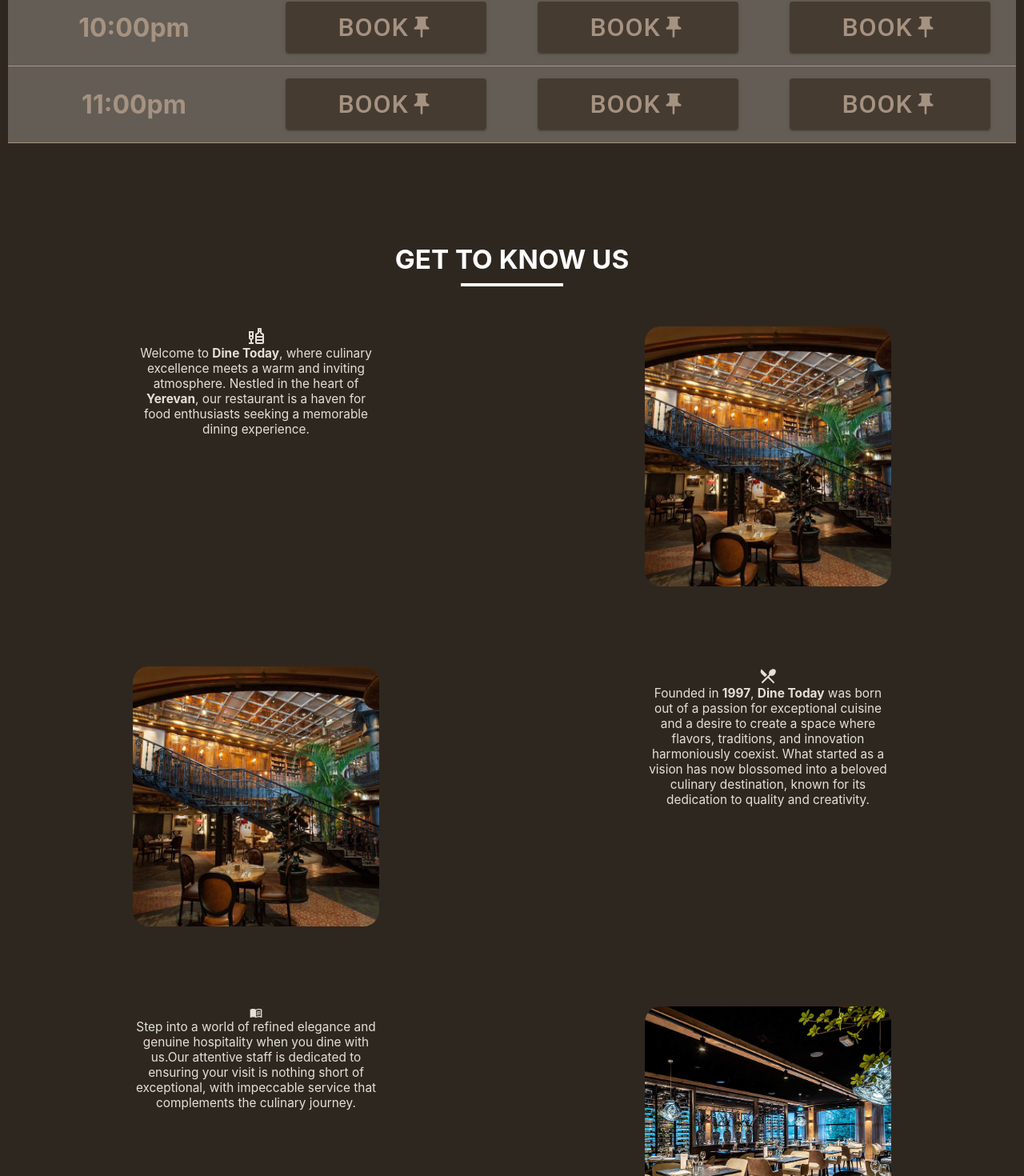
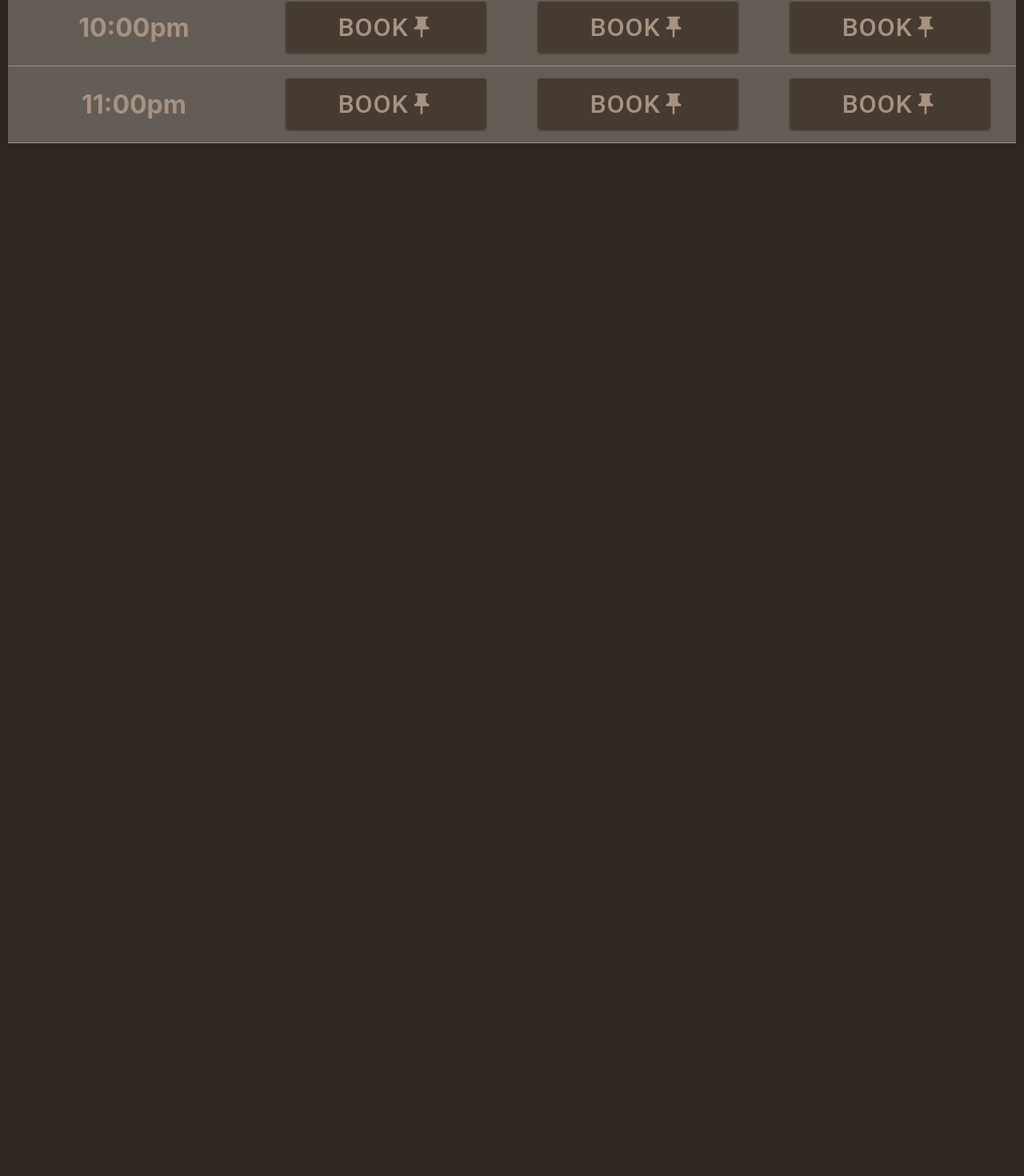
Before and after one commit to mikayellyan/aca-booking, a React (Create React App) app: page / in a window 1280 px wide. Shown: the part 1304-2774 px from the top of the page at 80% size. After the commit the page ends 1493 px from the top, so only its background shows below. Built offline with nearby package versions, Linux system fonts and the light colour scheme.

Commit message:
period commit

```diff
--- a/src/App.css
+++ b/src/App.css
@@ -1,16 +1,20 @@
-*{
+* {
   margin: 0;
   padding: 0;
   box-sizing: border-box;
 }
 
-body{
+body {
   /* background-image: url("./woods.jpeg"); */
   /* background: linear-gradient(#7570672c,#75706730,#75706728),url("./woods.jpeg");  */
   /* background-position: center;
   background-attachment: fixed;
   background-size: cover; */
   background-color: #2e2720;
+}
+
+.clicked::after {
+  transform: scaleX(1);
 }
 
 /* @media only screen and (max-width: 600px) {
--- a/src/components/AboutUs.js
+++ b/src/components/AboutUs.js
@@ -49,6 +49,7 @@ const AboutFlex = styled.div`
   justify-content: space-around;
   padding-top: 50px;
   padding-bottom: 50px;
+  flex-direction: row-reverse;
 `;
 
 const AboutImg1 = styled.div`
@@ -95,6 +96,60 @@ const AboutImg4 = styled.div`
   border-radius: 20px;
 `;
 
+// an array of objects which will store about us info
+
+const data = [
+  {
+    MainImg: AboutImg1,
+    description: (
+      <AboutInfoP>
+        Welcome to <b>Dine Today</b>, where culinary excellence meets a warm and
+        inviting atmosphere. Nestled in the heart of <b>Yerevan</b>, our
+        restaurant is a haven for food enthusiasts seeking a memorable dining
+        experience.
+      </AboutInfoP>
+    ),
+    DescriptionImg: LiquorOutlinedIcon,
+  },
+  {
+    MainImg: AboutImg2,
+    description: (
+      <AboutInfoP>
+        Founded in <b>1997</b>, <b>Dine Today</b> was born out of a passion for
+        exceptional cuisine and a desire to create a space where flavors,
+        traditions, and innovation harmoniously coexist. What started as a
+        vision has now blossomed into a beloved culinary destination, known for
+        its dedication to quality and creativity.
+      </AboutInfoP>
+    ),
+    DescriptionImg: LocalDiningOutlinedIcon,
+  },
+  {
+    MainImg: AboutImg3,
+    description: (
+      <AboutInfoP>
+        Step into a world of refined elegance and genuine hospitality when you
+        dine with us.Our attentive staff is dedicated to ensuring your visit is
+        nothing short of exceptional, with impeccable service that complements
+        the culinary journey.
+      </AboutInfoP>
+    ),
+    DescriptionImg: MenuBookOutlinedIcon,
+  },
+  {
+    MainImg: AboutImg4,
+    description: (
+      <AboutInfoP>
+        At <b>Dine Today</b>, we understand that sometimes you want to enjoy our
+        exceptional cuisine in the comfort of your own home. That's why we offer
+        a convenient and reliable delivery service, bringing the same exquisite
+        flavors from our kitchen straight to your doorstep.
+      </AboutInfoP>
+    ),
+    DescriptionImg: DeliveryDiningOutlinedIcon,
+  },
+];
+
 const AboutUs = () => {
   let classes = useStyles();
   return (
@@ -103,59 +158,21 @@ const AboutUs = () => {
       <AboutBox>
         <AboutTitle>GET TO KNOW US</AboutTitle>
         <Line />
-        <AboutFlex>
-          <AboutInfo>
-            <LiquorOutlinedIcon className={classes.AboutIcon} />
-            <AboutInfoP>
-              Welcome to <b>Dine Today</b>, where culinary excellence meets a
-              warm and inviting atmosphere. Nestled in the heart of{" "}
-              <b>Yerevan</b>, our restaurant is a haven for food enthusiasts
-              seeking a memorable dining experience.
-            </AboutInfoP>
-          </AboutInfo>
-          <AboutImg1 />
-        </AboutFlex>
-
-        <AboutFlex>
-          <AboutImg1 />
-          <AboutInfo>
-            <LocalDiningOutlinedIcon className={classes.AboutIcon} />
-            <AboutInfoP>
-              Founded in <b>1997</b>, <b>Dine Today</b> was born out of a
-              passion for exceptional cuisine and a desire to create a space
-              where flavors, traditions, and innovation harmoniously coexist.
-              What started as a vision has now blossomed into a beloved culinary
-              destination, known for its dedication to quality and creativity.
-            </AboutInfoP>
-          </AboutInfo>
-        </AboutFlex>
-
-        <AboutFlex>
-          <AboutInfo>
-            <MenuBookOutlinedIcon className={classes.AboutIcon} fontSize="" />
-            <AboutInfoP>
-              Step into a world of refined elegance and genuine hospitality when
-              you dine with us.Our attentive staff is dedicated to ensuring your
-              visit is nothing short of exceptional, with impeccable service
-              that complements the culinary journey.
-            </AboutInfoP>
-          </AboutInfo>
-          <AboutImg3 />
-        </AboutFlex>
-
-        <AboutFlex>
-          <AboutImg4 />
-          <AboutInfo>
-            <DeliveryDiningOutlinedIcon className={classes.AboutIcon} />
-            <AboutInfoP>
-              At <b>Dine Today</b>, we understand that sometimes you want to
-              enjoy our exceptional cuisine in the comfort of your own home.
-              That's why we offer a convenient and reliable delivery service,
-              bringing the same exquisite flavors from our kitchen straight to
-              your doorstep.
-            </AboutInfoP>
-          </AboutInfo>
-        </AboutFlex>
+        {data.map(({ MainImg, description, DescriptionImg }, index) => {
+          return (
+            <AboutFlex
+              key={index}
+              className={classes.flex}
+              style={{ flexDirection: index % 2 === 0 ? "row" : "row-reverse" }}
+            >
+              <AboutInfo>
+                <DescriptionImg className={classes.AboutIcon} />
+                {description}
+              </AboutInfo>
+              <MainImg />
+            </AboutFlex>
+          );
+        })}
       </AboutBox>
     </>
   );
--- a/src/components/Home.js
+++ b/src/components/Home.js
@@ -2,7 +2,6 @@ import * as React from "react";
 import { useStyles } from "../App";
 import Restaurant from "./Restaurant";
 import Navbar from "./Navbar";
-import AboutUs from "./AboutUs";
 
 const Home = () => {
   const classes = useStyles();
@@ -34,7 +33,6 @@ const Home = () => {
         </div>
       </section>
       <Restaurant />
-      <AboutUs />
     </>
   );
 };
--- a/src/components/Navbar.js
+++ b/src/components/Navbar.js
@@ -1,4 +1,4 @@
-import React from "react";
+import React, { useState } from "react";
 import { Link } from "react-router-dom";
 import Button from "@mui/material/Button";
 import { useStyles } from "../App";
--- a/src/firebase.js
+++ b/src/firebase.js
@@ -1,6 +1,6 @@
 import { initializeApp } from "firebase/app";
 import { getAuth } from "firebase/auth";
-
+import { getFirestore } from "firebase/firestore";
 const firebaseConfig = {
   apiKey: "AIzaSyBgJPUG66NdyXOoizSnaVnj7nFmfA1eURI",
   authDomain: "booking-auth-be041.firebaseapp.com",
@@ -11,4 +11,5 @@ const firebaseConfig = {
 };
 
 const app = initializeApp(firebaseConfig);
+const db = getFirestore(app);
 export const auth = getAuth(app);
```
